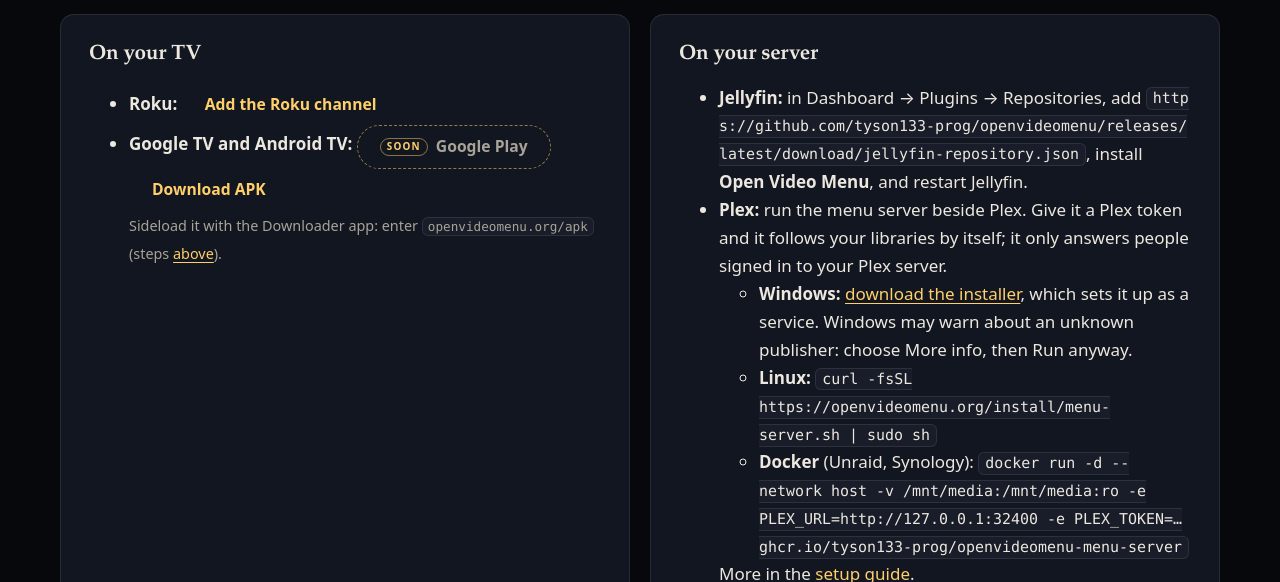
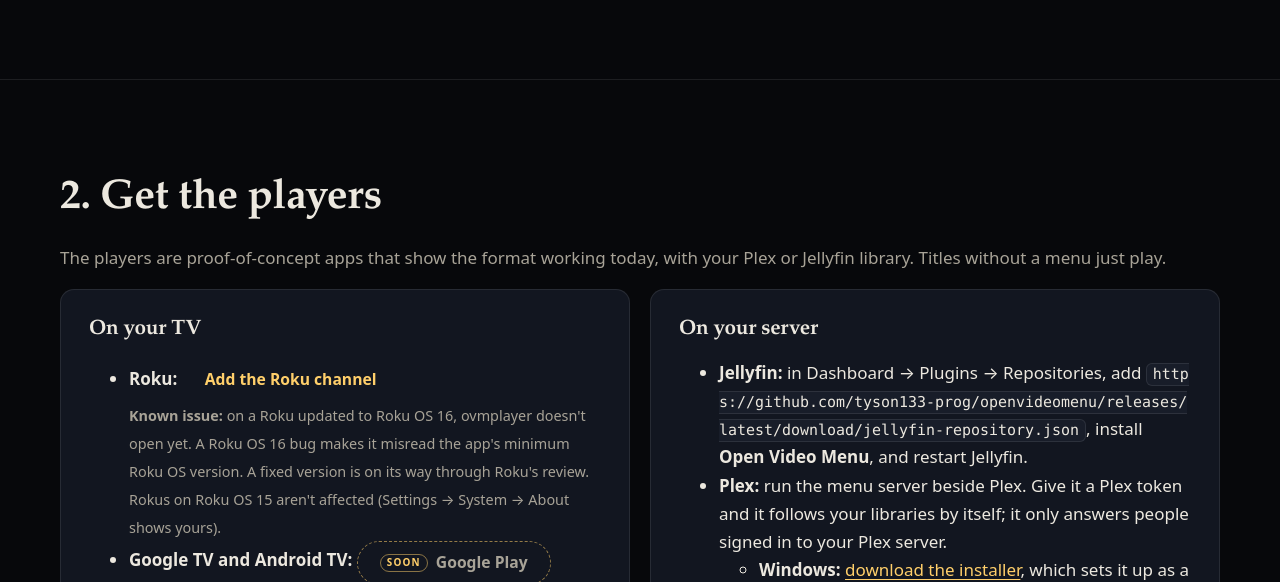
Before and after one commit to tyson133-prog/openvideomenu, a website: page site/index.html in a window 1280 px wide. Shown: the part 3830-4412 px from the top of the page. Drawn offline with Linux system fonts and the light colour scheme.

Commit message:
Website: Roku OS 16 known issue under the Roku buttons

```diff
--- a/site/index.html
+++ b/site/index.html
@@ -69,6 +69,7 @@
           <h3>Get ovmplayer on your TV</h3>
           <p>Free.</p>
           <p><strong>Roku:</strong><br><a class="btn btn-small" href="https://channelstore.roku.com/details/5320316789735f71c3457b88d79d060f:4d58e28869476677807bb8553c4ddc36/ovmplayer">Add the Roku channel</a></p>
+          <p class="small muted"><strong>Known issue:</strong> on a Roku updated to Roku OS 16, ovmplayer doesn't open yet. A Roku OS 16 bug makes it misread the app's minimum Roku OS version. A fixed version is on its way through Roku's review. Rokus on Roku OS 15 aren't affected (Settings → System → About shows yours).</p>
           <p><strong>Google TV and Android TV:</strong><br><a class="btn btn-small" href="https://openvideomenu.org/apk">Download APK</a> <span class="btn btn-small tbd-link">Google Play</span></p>
           <p class="small muted">On the TV, install the free <strong>Downloader</strong> app from Google Play and enter <code>openvideomenu.org/apk</code>. When the TV asks, allow Downloader to install apps. Until ovmplayer is on Google Play, Play Protect doesn't know it yet: choose <strong>More details → Install anyway</strong>.</p>
         </li>
@@ -135,7 +136,7 @@
         <div class="card">
           <h3>On your TV</h3>
           <ul>
-            <li><strong>Roku:</strong> <a class="btn" href="https://channelstore.roku.com/details/5320316789735f71c3457b88d79d060f:4d58e28869476677807bb8553c4ddc36/ovmplayer">Add the Roku channel</a></li>
+            <li><strong>Roku:</strong> <a class="btn" href="https://channelstore.roku.com/details/5320316789735f71c3457b88d79d060f:4d58e28869476677807bb8553c4ddc36/ovmplayer">Add the Roku channel</a><br><span class="small muted"><strong>Known issue:</strong> on a Roku updated to Roku OS 16, ovmplayer doesn't open yet. A Roku OS 16 bug makes it misread the app's minimum Roku OS version. A fixed version is on its way through Roku's review. Rokus on Roku OS 15 aren't affected (Settings → System → About shows yours).</span></li>
             <li><strong>Google TV and Android TV:</strong> <span class="btn tbd-link">Google Play</span> <a class="btn" href="https://openvideomenu.org/apk">Download APK</a><br><span class="small muted">Sideload it with the Downloader app: enter <code>openvideomenu.org/apk</code> (steps <a href="#setup">above</a>).</span></li>
           </ul>
         </div>
```
